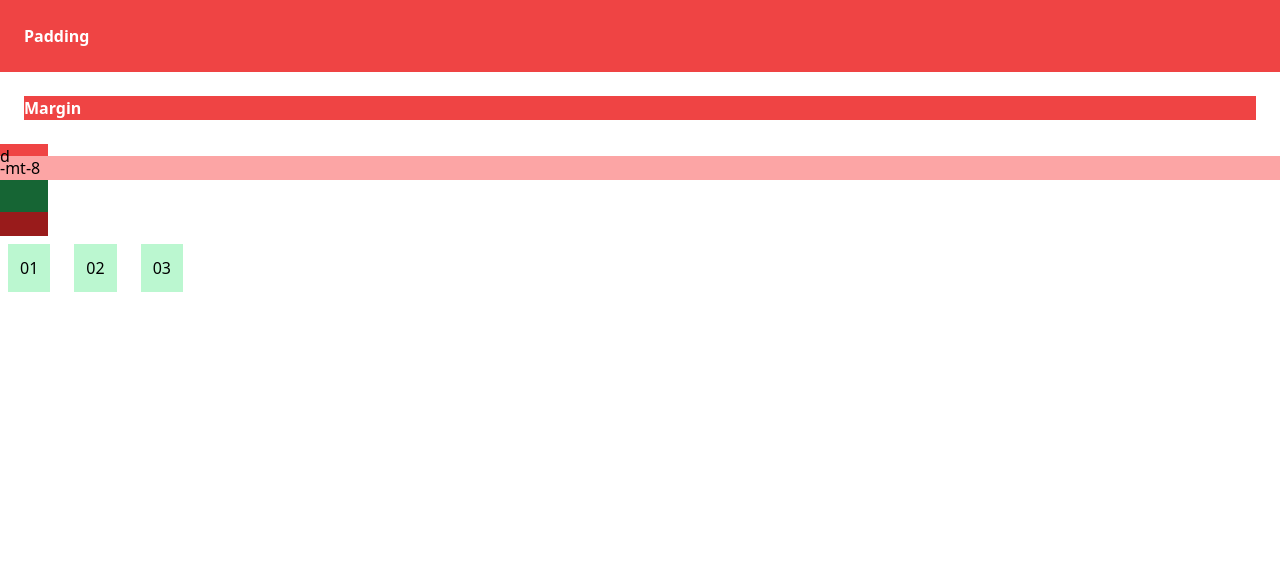
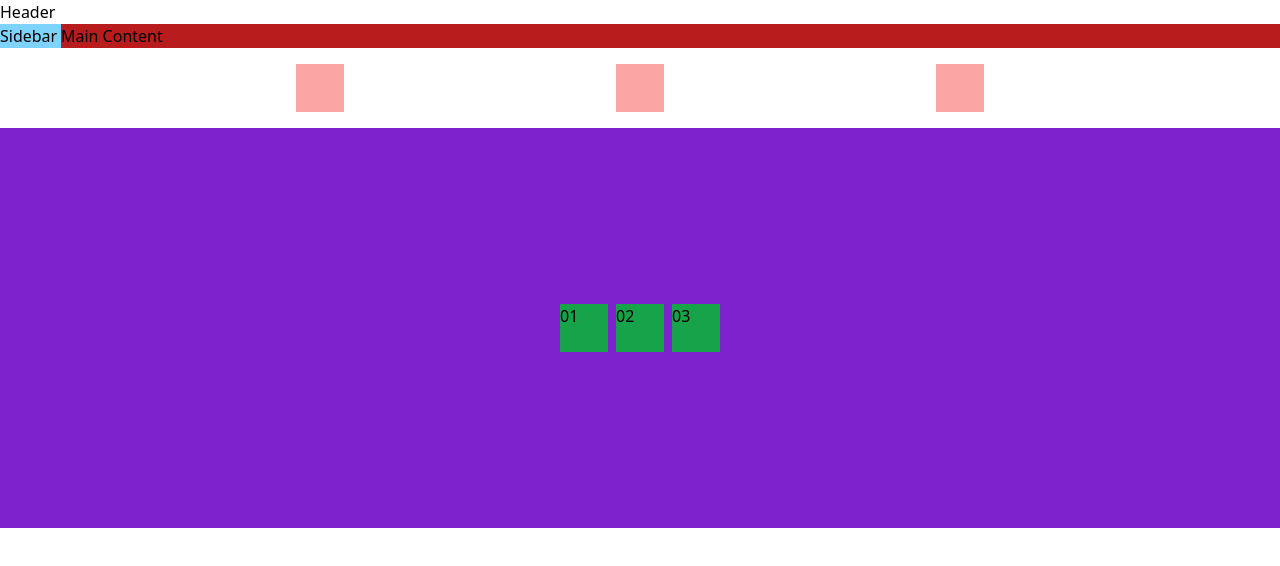
Before and after one commit to Udeme98/Tailwind-Guillaume, a React (Vite) app: page / in a window 1280 px wide. Shown: the top 566 px of the page. Built offline with nearby package versions, Linux system fonts and the light colour scheme.

Commit message:
created Flex.jsx

```diff
--- a/src/App.jsx
+++ b/src/App.jsx
@@ -1,9 +1,9 @@
-import Spacing from "./Concepts/Spacing";
+import Flex from "./Concepts/Flex";
 
 export default function App() {
   return (
     <>
-      <Spacing />
+      <Flex />
     </>
   );
 }
--- /dev/null
+++ b/src/Concepts/Flex.jsx
@@ -0,0 +1,45 @@
+export default function Spacing() {
+  return (
+    <div className="parent">
+      {/* <div>Header</div> */}
+      {/* display: flex */}
+      {/* <div className="flex"> */}
+      {/* flex-grow */}
+      {/* <div className="grow">Main Content</div> */}
+      {/* flex direction */}
+      {/* <div className="flex flex-col">
+          <div>Sidebar</div>
+          <div>Menu</div>
+        </div>
+      </div> */}
+
+      <div>Header</div>
+      {/* display: flex */}
+      <div className="flex flex-col md:flex-row">
+        {/* flex-basis */}
+        {/* <div className="basis-3/12 bg-red-500">Sidebar</div>
+        <div className="basis-6/12 bg-red-700">Main Content</div>
+        <div className="basis-3/12 bg-red-300">Sidebar</div> */}
+
+        <div className=" bg-sky-300 md:w-[64px]">Sidebar</div>
+        <div className=" bg-red-700 w-full">Main Content</div>
+      </div>
+
+      {/* flex wrap */}
+
+      {/* justify content */}
+      <div className="flex mt-3 mx-4 justify-evenly">
+        <div className="bg-red-300 w-6 h-6"></div>
+        <div className="bg-red-300 w-6 h-6"></div>
+        <div className="bg-red-300 w-6 h-6"></div>
+      </div>
+
+      {/* align items */}
+      <div className="mt-3 w-full h-[400px] bg-purple-700 flex justify-center items-center space-x-1">
+        <div className="bg-green-600 w-6 h-6">01</div>
+        <div className="bg-green-600 w-6 h-6">02</div>
+        <div className="bg-green-600 w-6 h-6">03</div>
+      </div>
+    </div>
+  );
+}
```
